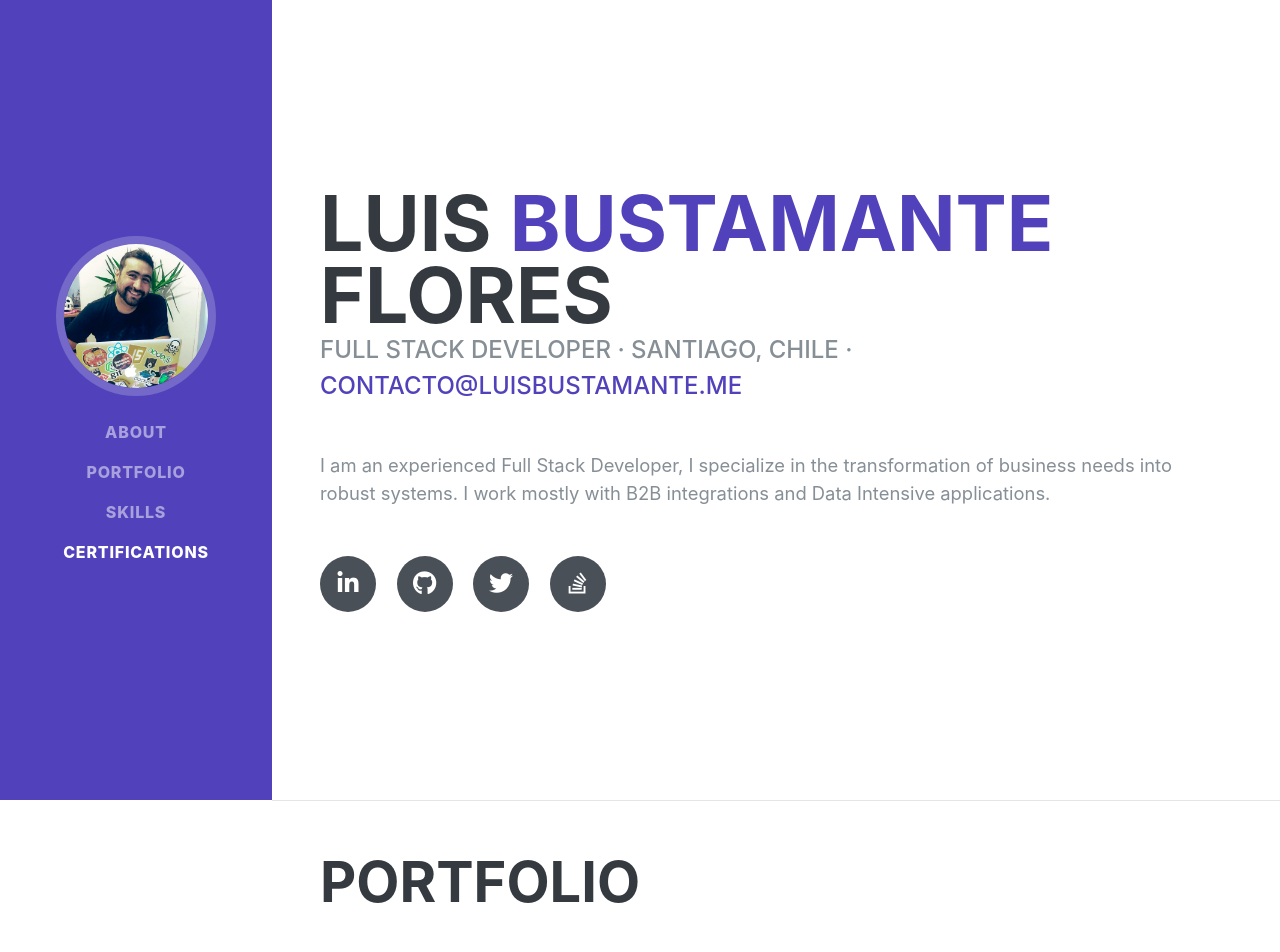
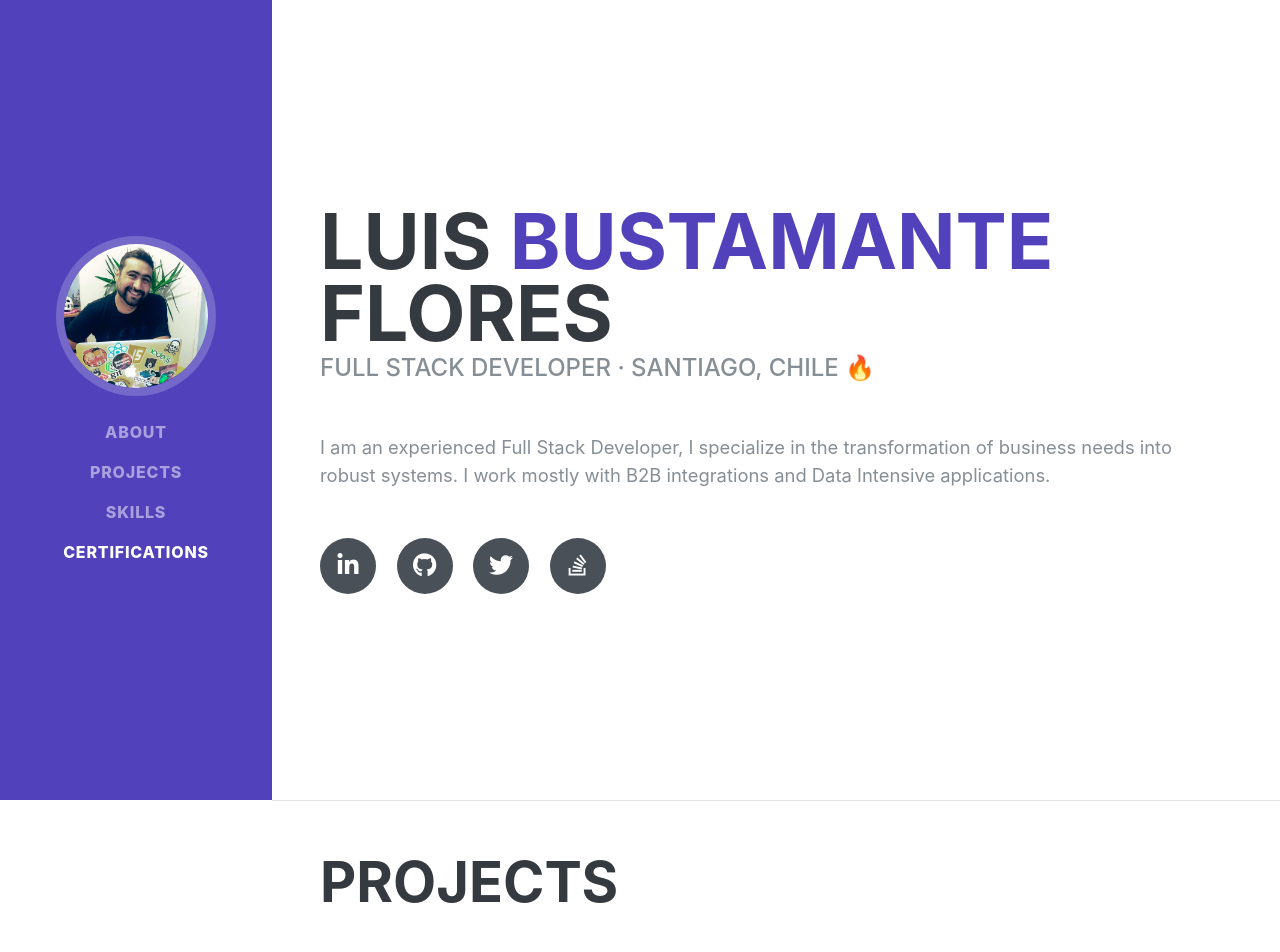
Before and after one commit to luchosrock/luisbustamante.me, a website built with Parcel: page index.html in a window 1280 px wide. Shown: the top 952 px of the page. Built offline with nearby package versions, Linux system fonts and the light colour scheme; a web font is replaced by a local one.

Commit message:
remove email handle from site

```diff
--- a/index.html
+++ b/index.html
@@ -76,9 +76,7 @@
             <a class="nav-link js-scroll-trigger" href="#about">About</a>
           </li>
           <li class="nav-item">
-            <a class="nav-link js-scroll-trigger" href="#portfolio"
-              >Portfolio</a
-            >
+            <a class="nav-link js-scroll-trigger" href="#projects">Projects</a>
           </li>
           <li class="nav-item">
             <a class="nav-link js-scroll-trigger" href="#skills">Skills</a>
@@ -104,10 +102,7 @@
             Flores
           </h1>
           <div class="subheading mb-5">
-            Full Stack Developer · Santiago, Chile ·
-            <a href="mailto:contacto@luisbustamante.me"
-              >contacto@luisbustamante.me</a
-            >
+            Full Stack Developer · Santiago, Chile 🔥
           </div>
           <p class="lead mb-5">
             I am an experienced Full Stack Developer, I specialize in the
@@ -128,7 +123,7 @@
               <i class="fab fa-twitter"></i>
             </a>
             <a href="https://stackoverflow.com/u/858578" target="_blank">
-                <i class="fab fa-stack-overflow"></i>
+              <i class="fab fa-stack-overflow"></i>
             </a>
           </div>
         </div>
@@ -138,10 +133,10 @@
 
       <section
         class="resume-section p-3 p-lg-5 d-flex justify-content-center"
-        id="portfolio"
+        id="projects"
       >
         <div class="w-100">
-          <h2 class="mb-5">Portfolio</h2>
+          <h2 class="mb-5">Projects</h2>
           <div
             class="resume-item d-flex flex-column flex-md-row justify-content-between mb-5"
           >
```
